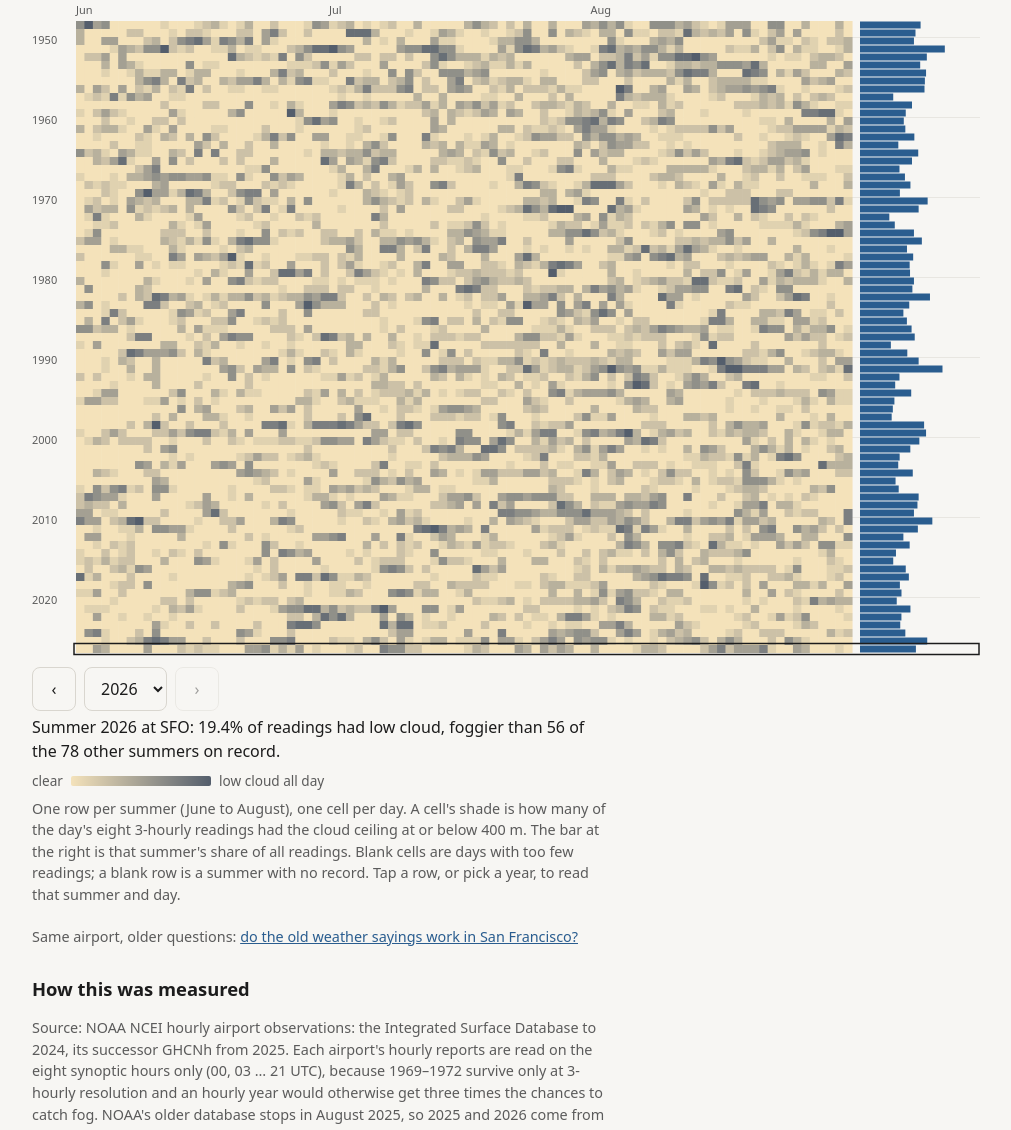
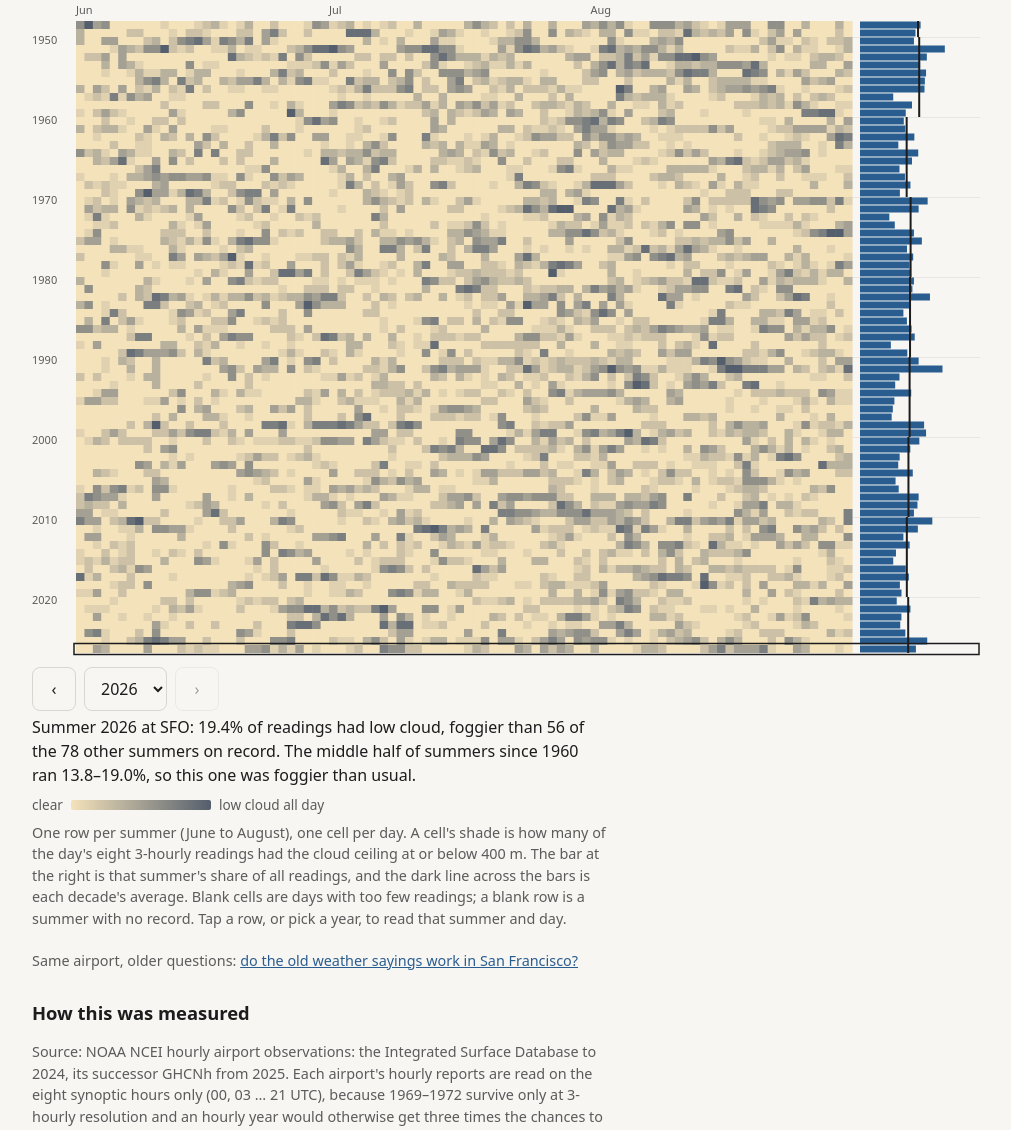
Before and after one commit to matmat202/fog-decades, a plain HTML site: page index.html in a window 1280 px wide. Shown: the part 365-1495 px from the top of the page, without its empty margins (134-1145 px from the left). Drawn offline with Linux system fonts and the light colour scheme.

Commit message:
Update fog-decades 2026-11-14
🤖 Generated with [Claude Code](https://claude.com/claude-code)

```diff
--- a/fog.js
+++ b/fog.js
@@ -26,6 +26,12 @@ const FOG = {
       `(${s.slope_pp_per_decade >= 0 ? "+" : ""}${f(s.slope_pp_per_decade)} points a decade), ` +
       `and Oakland has ${o.slope_pp_per_decade >= 0 ? "gained" : "lost"} ${f(Math.abs(o.slope_pp_per_decade))} points a decade.`;
   },
+  // the middle half (25th to 75th percentile) of the summers since trend_from, linearly interpolated
+  typical(st, from) {
+    const xs = st.years.filter(r => r.year >= from).map(r => r.share).sort((a, b) => a - b);
+    const q = p => { const i = (xs.length - 1) * p, lo = Math.floor(i); return xs[lo] + (xs[Math.ceil(i)] - xs[lo]) * (i - lo); };
+    return [q(0.25), q(0.75)];
+  },
   // one summer in words: its share, where it stands among the others, and one day if picked
   readout(data, key, year, day) {
     const st = data.stations[key], y = st.years.find(r => r.year === year);
@@ -34,6 +40,9 @@ const FOG = {
     const name = key === "sfo" ? "SFO" : "Oakland";
     let s = `Summer ${y.year} at ${name}: ${y.share.toFixed(1)}% of readings had low cloud, ` +
       `foggier than ${clearer} of the ${st.years.length - 1} other summers on record.`;
+    const [lo, hi] = FOG.typical(st, data.trend_from);
+    s += ` The middle half of summers since ${data.trend_from} ran ${lo.toFixed(1)}–${hi.toFixed(1)}%, ` +
+      `so this one was ${y.share < lo ? "clearer than usual" : y.share > hi ? "foggier than usual" : "typical"}.`;
     if (day != null && data.days[day]) {
       const [m, d] = data.days[day].split("-").map(Number);
       const when = `${["Jun", "Jul", "Aug"][m - 6]} ${d}`, v = y.days[day];
@@ -94,6 +103,12 @@ function draw(canvas, data, key, pick) {
     g.fillStyle = css.getPropertyValue("--accent").trim();
     g.fillRect(left + ndays * cw + gap, yy + 0.5, barW * y.share / maxShare, rh - 1);
   });
+  // each decade's average share, a dark tick across the bars, so the 1950s step shows against the noise
+  g.fillStyle = css.getPropertyValue("--fg").trim();
+  st.decades.forEach(d => {
+    const y0 = Math.max(d.decade, first), y1 = Math.min(d.decade + 9, first + rows - 1);
+    g.fillRect(left + ndays * cw + gap + barW * d.share / maxShare - 1, top + (y0 - first) * rh, 2, (y1 - y0 + 1) * rh);
+  });
   const r = pick ? pick.year - first : -1;
   if (r >= 0 && r < rows) {
     g.strokeStyle = css.getPropertyValue("--fg").trim(); g.lineWidth = 1.5;
--- a/index.html
+++ b/index.html
@@ -69,7 +69,7 @@
     <div class="legend">clear <i id="ramp"></i> low cloud all day</div>
     <figcaption>One row per summer (June to August), one cell per day. A cell's shade is how many of the
       day's eight 3-hourly readings had the cloud ceiling at or below <span class="lowm">400</span> m. The bar at the right is
-      that summer's share of all readings. Blank cells are days with too few readings; a blank row is a summer with no record.
+      that summer's share of all readings, and the dark line across the bars is each decade's average. Blank cells are days with too few readings; a blank row is a summer with no record.
       Tap a row, or pick a year, to read that summer and day.</figcaption>
   </figure>
 
```
